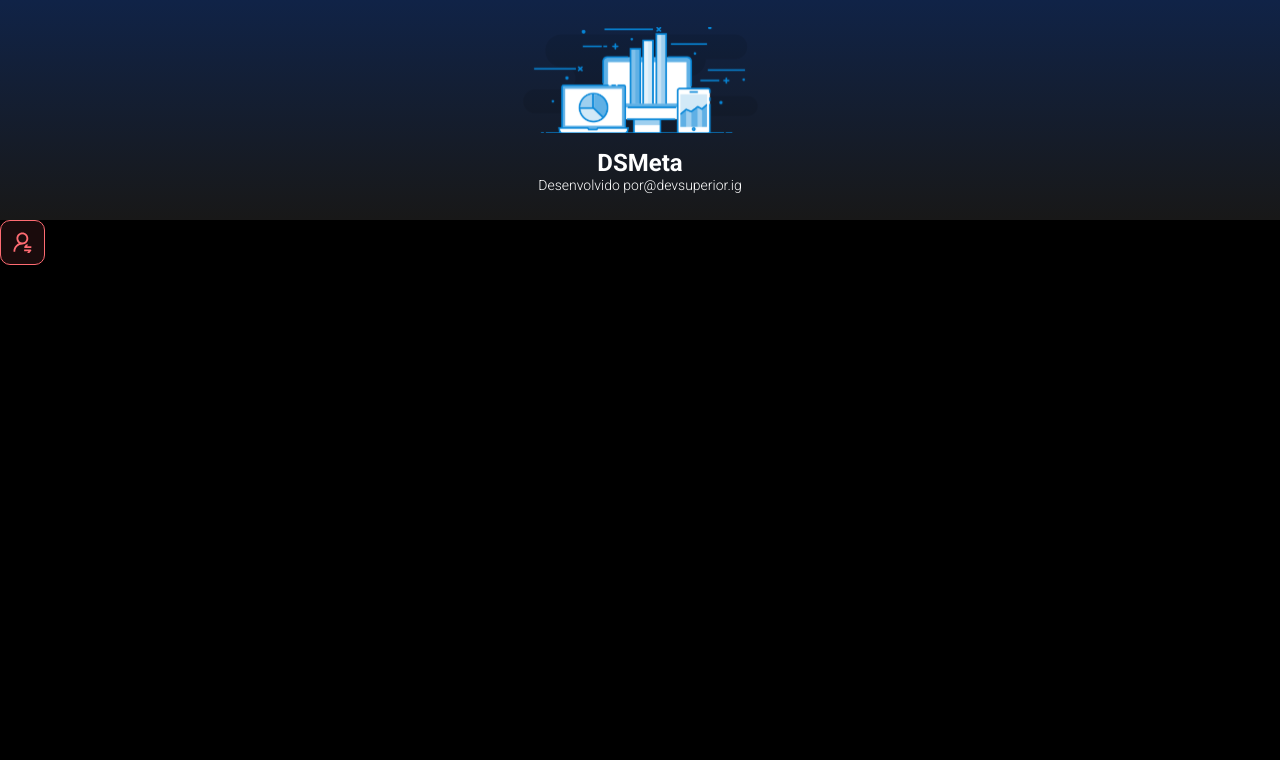
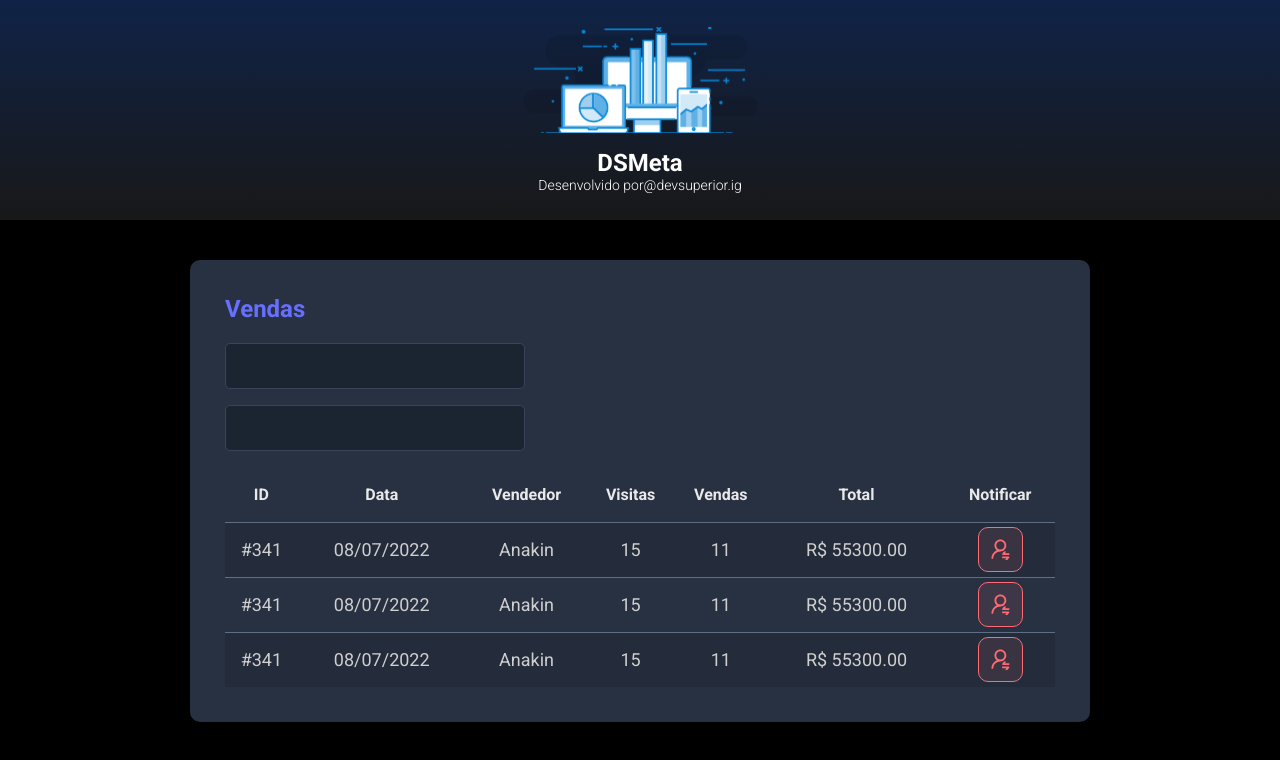
Before and after one commit to Alexsandro-97/dsmeta, a React (Vite) app in the folder frontend/: page / in a window 1280 px wide. Shown: the top 760 px of the page. Built offline with nearby package versions, Linux system fonts and the light colour scheme.

Commit message:
Other components

```diff
--- a/frontend/src/App.tsx
+++ b/frontend/src/App.tsx
@@ -1,11 +1,18 @@
 import Header from "./components/Header"
 import NotificationButton from "./components/NotificationButton"
+import SalesCard from "./components/SalesCard"
 
 function App() {
   return (
     <>
-    <Header />
-    <NotificationButton />
+      <Header />
+      <main>
+        <section id="sales">
+          <div className="dsmeta-container">
+            <SalesCard />
+          </div>
+        </section>
+      </main>
     </>
   )
 }
--- /dev/null
+++ b/frontend/src/components/SalesCard/index.tsx
@@ -0,0 +1,79 @@
+import NotificationButton from '../NotificationButton'
+import './styles.css'
+
+function SalesCard() {
+    return (
+        <div className="dsmeta-card">
+            <h2 className="dsmeta-sales-title">Vendas</h2>
+            <div>
+                <div className="dsmeta-form-control-container">
+                    <input className="dsmeta-form-control" type="text" />
+                </div>
+                <div className="dsmeta-form-control-container">
+                    <input className="dsmeta-form-control" type="text" />
+                </div>
+            </div>
+
+            <div>
+                <table className="dsmeta-sales-table">
+                    <thead>
+                        <tr>
+                            <th className="show992">ID</th>
+                            <th className="show576">Data</th>
+                            <th>Vendedor</th>
+                            <th className="show992">Visitas</th>
+                            <th className="show992">Vendas</th>
+                            <th>Total</th>
+                            <th>Notificar</th>
+                        </tr>
+                    </thead>
+                    <tbody>
+                        <tr>
+                            <td className="show992">#341</td>
+                            <td className="show576">08/07/2022</td>
+                            <td>Anakin</td>
+                            <td className="show992">15</td>
+                            <td className="show992">11</td>
+                            <td>R$ 55300.00</td>
+                            <td>
+                                <div className="dsmeta-red-btn-container">
+                                   <NotificationButton />
+                                </div>
+                            </td>
+                        </tr>
+                        <tr>
+                            <td className="show992">#341</td>
+                            <td className="show576">08/07/2022</td>
+                            <td>Anakin</td>
+                            <td className="show992">15</td>
+                            <td className="show992">11</td>
+                            <td>R$ 55300.00</td>
+                            <td>
+                                <div className="dsmeta-red-btn-container">
+                                   <NotificationButton />
+                                </div>
+                            </td>
+                        </tr>
+                        <tr>
+                            <td className="show992">#341</td>
+                            <td className="show576">08/07/2022</td>
+                            <td>Anakin</td>
+                            <td className="show992">15</td>
+                            <td className="show992">11</td>
+                            <td>R$ 55300.00</td>
+                            <td>
+                                <div className="dsmeta-red-btn-container">
+                                   <NotificationButton />
+                                </div>
+                            </td>
+                        </tr>
+                    </tbody>
+
+                </table>
+            </div>
+
+        </div>
+    )
+}
+
+export default SalesCard
--- /dev/null
+++ b/frontend/src/components/SalesCard/styles.css
@@ -0,0 +1,97 @@
+.dsmeta-card {
+    background-color: #283142;
+    border-radius: 10px;
+    padding: 30px 10px;
+}
+
+.dsmeta-sales-title {
+    color: #676fff;
+    font-size: 24px;
+    margin-bottom: 20px;
+}
+
+.dsmeta-form-control-container {
+    margin-bottom: 16px;
+    max-width: 300px;
+}
+
+.dsmeta-form-control {
+    width: 100%;
+    height: 46px;
+    background-color: #1b2531;
+    border: 1px solid #384459;
+    border-radius: 5px;
+    color: #9aaabe;
+    padding: 0 20px;
+    font-size: 18px;
+}
+
+.dsmeta-sales-table {
+    width: 100%;
+    border-spacing: 0;
+    border-collapse: collapse;
+}
+
+.dsmeta-sales-table thead {
+    height: 55px;
+    font-size: 16px;
+    color: #e9e9e9;
+    font-weight: 700;
+}
+
+.dsmeta-sales-table tbody {
+    font-size: 14px;
+    font-weight: 400;
+    color: #cfcfcf;
+    text-align: center;
+}
+
+.dsmeta-sales-table tbody tr {
+    height: 74px;
+    border-top: 1px solid #5f6e82;
+}
+
+.dsmeta-sales-table tbody tr:hover>td {
+    background-color: #384459;
+}
+
+.dsmeta-sales-table tbody tr:nth-child(odd) {
+    background-color: #242c3b;
+}
+
+.dsmeta-red-btn-container {
+    display: flex;
+    justify-content: center;
+}
+
+.show576 {
+    display: none;
+}
+
+.show992 {
+    display: none;
+}
+
+@media (min-width: 576px) {
+    .show576 {
+        display: table-cell;
+    }
+
+    .dsmeta-card {
+        padding: 35px;
+    }
+
+    .dsmeta-sales-table tbody tr {
+        height: 55px;
+    }
+
+    .dsmeta-sales-table tbody {
+        font-size: 18px;
+    }
+}
+
+@media (min-width: 992px) {
+    .show992 {
+        display: table-cell;
+    }
+}
--- a/frontend/src/index.css
+++ b/frontend/src/index.css
@@ -19,3 +19,13 @@
   color: unset;
   text-decoration: none;
 }
+
+.dsmeta-container {
+  width: 100%;
+  max-width: 900px;
+  margin: 0 auto;
+}
+
+#sales {
+  padding: 40px 10px;
+}
```
